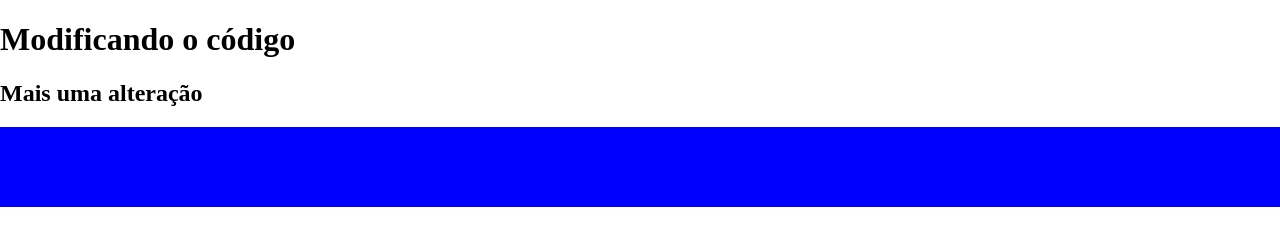
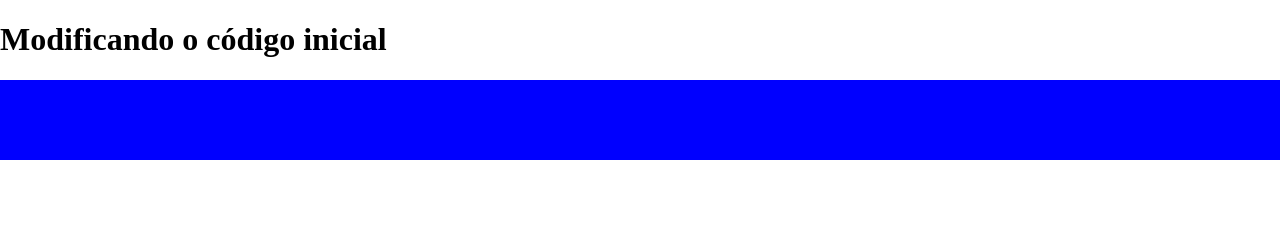
Before and after one commit to igordecastro/Teste, a plain HTML site: page index.html in a window 1280 px wide. Drawn offline with Linux system fonts and the light colour scheme.

Commit message:
mensagem

```diff
--- a/index.html
+++ b/index.html
@@ -8,8 +8,7 @@
 
     <title>Teste</title>
 
-    <h1>Modificando o código</h1>
-    <h2>Mais uma alteração</h2>
+    <h1>Modificando o código inicial</h1>
 
 </head>
 <body>
```
